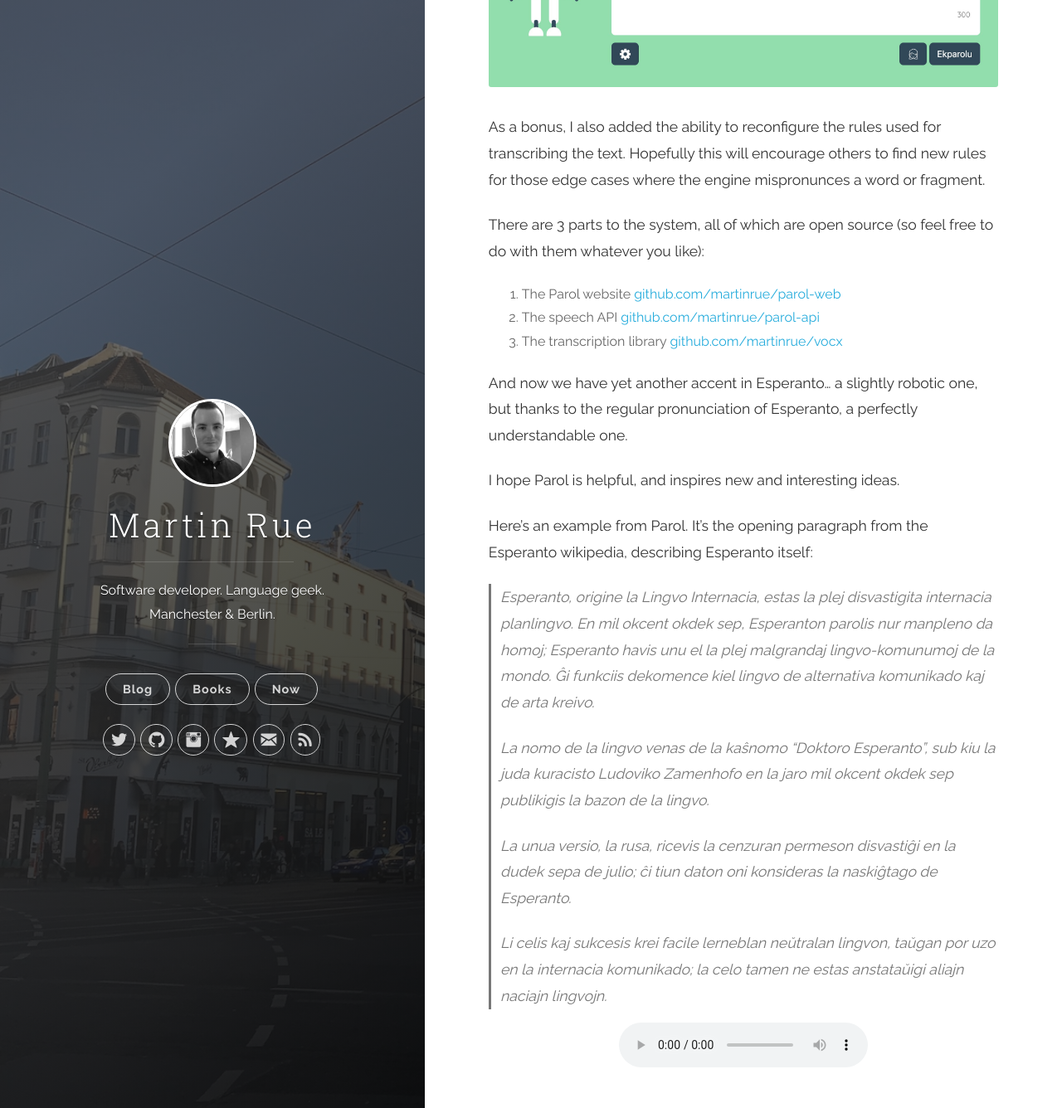
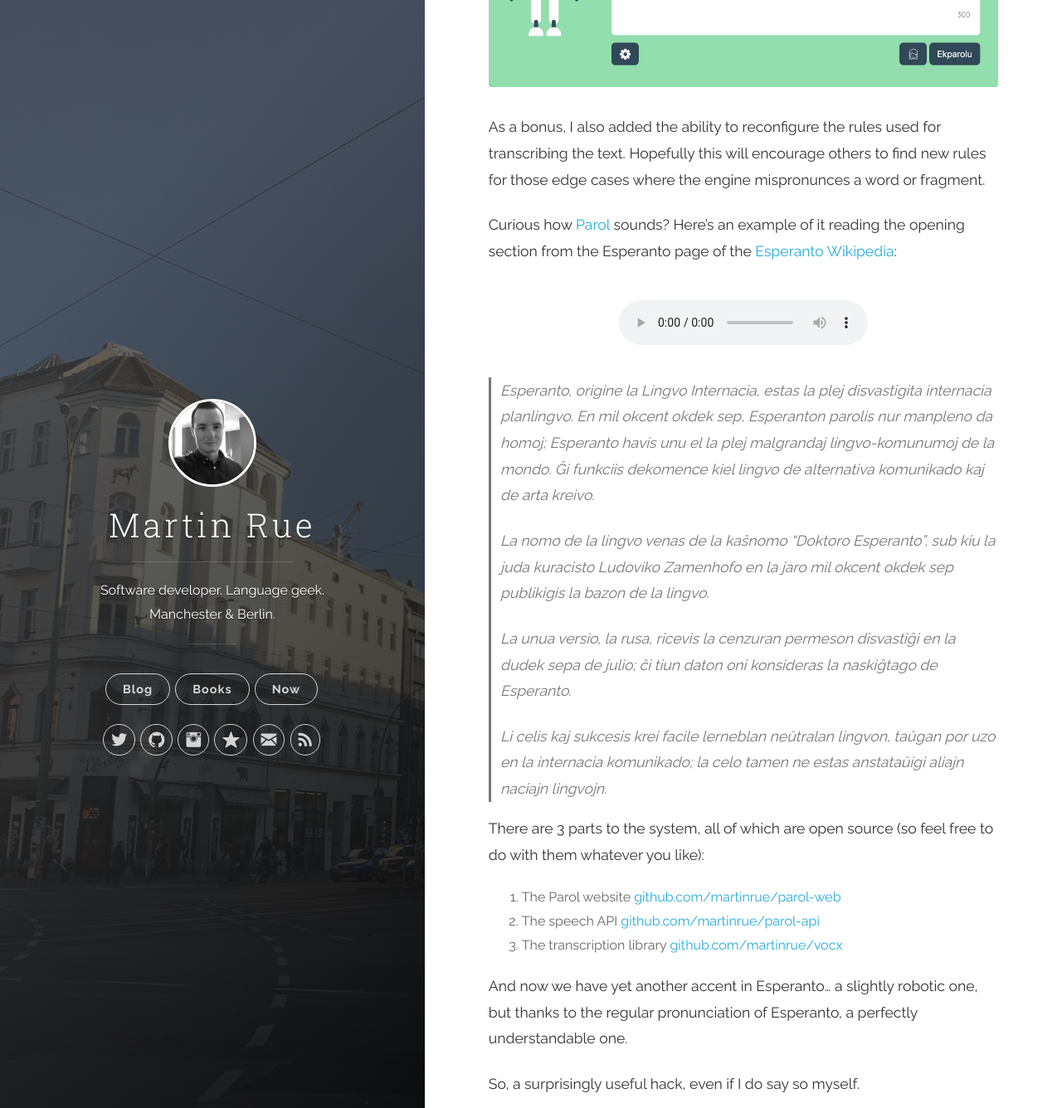
Before and after one commit to martinrue/martinrue.github.io, a Jekyll site: the page built from _posts/2019-10-26-how-does-esperanto-sound.markdown, in a window 1280 px wide and 1400 px high, scrolled down 2249 px, cut to the strip 0-1336 px from the top of the window. Shown: the whole strip at 83% size. Built offline with Jekyll 4.4.1, drawn with Linux system fonts in a browser that asks for light colours.

Commit message:
Rearrange post to flow better

```diff
--- a/_posts/2019-10-26-how-does-esperanto-sound.markdown
+++ b/_posts/2019-10-26-how-does-esperanto-sound.markdown
@@ -35,17 +35,11 @@ Fast forward a year or so and I finally decided to put this idea into a project
 
 As a bonus, I also added the ability to reconfigure the rules used for transcribing the text. Hopefully this will encourage others to find new rules for those edge cases where the engine mispronunces a word or fragment.
 
-There are 3 parts to the system, all of which are open source (so feel free to do with them whatever you like):
+Curious how [Parol](https://parol.martinrue.com) sounds? Here's an example of it reading the opening section from the Esperanto page of the [Esperanto Wikipedia](https://eo.wikipedia.org):
 
-1. The Parol website [github.com/martinrue/parol-web](https://github.com/martinrue/parol-web)
-2. The speech API [github.com/martinrue/parol-api](https://github.com/martinrue/parol-api)
-3. The transcription library [github.com/martinrue/vocx](https://github.com/martinrue/vocx)
-
-And now we have yet another accent in Esperanto... a slightly robotic one, but thanks to the regular pronunciation of Esperanto, a perfectly understandable one.
-
-I hope Parol is helpful, and inspires new and interesting ideas.
-
-Here's an example from Parol. It's the opening paragraph from the Esperanto wikipedia, describing Esperanto itself:
+<div style="text-align: center; padding: 20px 0;">
+  <audio src="/images/esperanto/parol.mp3" controls></audio>
+</div>
 
 > Esperanto, origine la Lingvo Internacia, estas la plej disvastigita internacia planlingvo. En mil okcent okdek sep, Esperanton parolis nur manpleno da homoj; Esperanto havis unu el la plej malgrandaj lingvo-komunumoj de la mondo. Ĝi funkciis dekomence kiel lingvo de alternativa komunikado kaj de arta kreivo.
 >
@@ -55,6 +49,14 @@ Here's an example from Parol. It's the opening paragraph from the Esperanto wiki
 >
 > Li celis kaj sukcesis krei facile lerneblan neŭtralan lingvon, taŭgan por uzo en la internacia komunikado; la celo tamen ne estas anstataŭigi aliajn naciajn lingvojn.
 
-<div style="text-align: center;">
-  <audio src="/images/esperanto/parol.mp3" controls></audio>
-</div>
+There are 3 parts to the system, all of which are open source (so feel free to do with them whatever you like):
+
+1. The Parol website [github.com/martinrue/parol-web](https://github.com/martinrue/parol-web)
+2. The speech API [github.com/martinrue/parol-api](https://github.com/martinrue/parol-api)
+3. The transcription library [github.com/martinrue/vocx](https://github.com/martinrue/vocx)
+
+And now we have yet another accent in Esperanto... a slightly robotic one, but thanks to the regular pronunciation of Esperanto, a perfectly understandable one.
+
+So, a surprisingly useful hack, even if I do say so myself.
+
+I hope Parol is helpful, and inspires new and interesting ideas.
```
